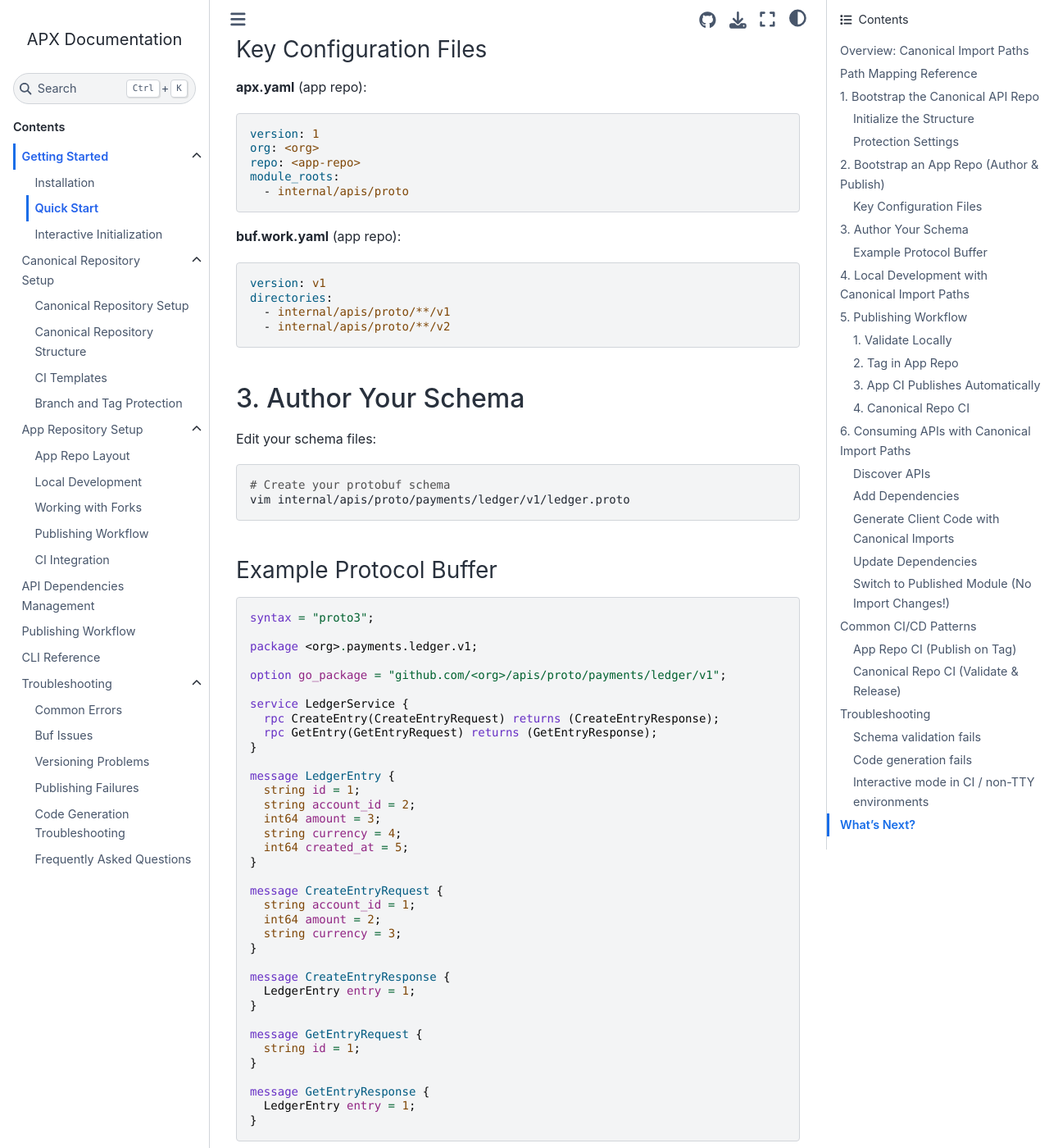
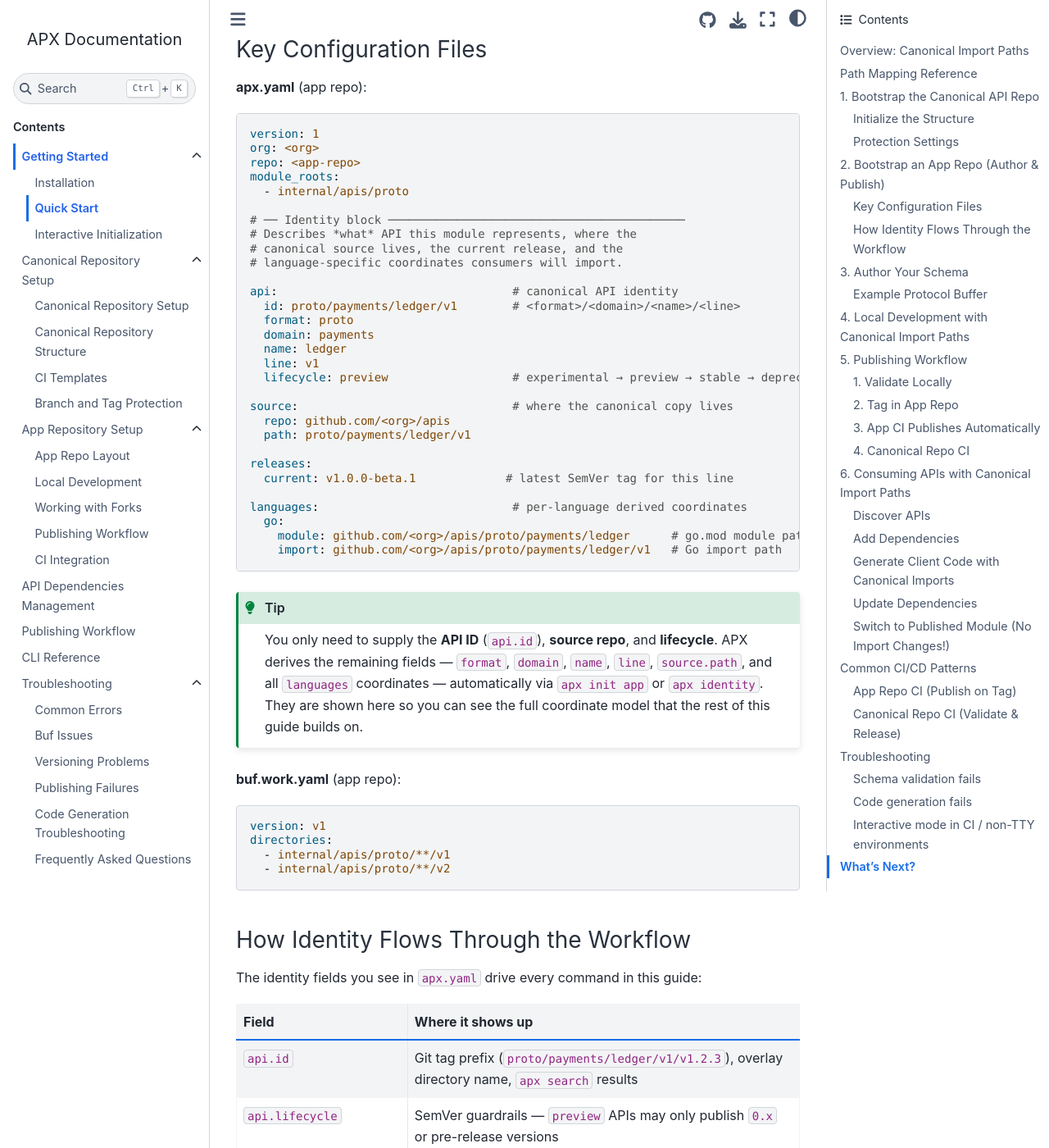
Before and after one commit to infobloxopen/apx, a Sphinx documentation site: the page built from docs/getting-started/quickstart.md, in a window 1280 px wide and 1400 px high, scrolled down 2725 px. Shown: the whole window at 82% size. Built offline with Sphinx 7.4.7 and the Sphinx Book theme 1.1.4, drawn with Linux system fonts in a browser that asks for light colours; some of the changed text lies outside the part shown.

Commit message:
docs(quickstart): add identity model fields to apx.yaml example
Expand the app-repo apx.yaml snippet to include the full identity
block (api, source, releases, languages) so readers learn the richer
coordinate model alongside org/repo/module_roots.

Add a tip callout explaining that only api.id, source repo, and
lifecycle are required — APX derives the rest automatically.

Add 'How Identity Flows Through the Workflow' table connecting each
field to the commands and patterns used later in the guide.

````diff
--- a/docs/getting-started/quickstart.md
+++ b/docs/getting-started/quickstart.md
@@ -110,7 +110,40 @@ org: <org>
 repo: <app-repo>
 module_roots:
   - internal/apis/proto
+
+# ── Identity block ───────────────────────────────────────────
+# Describes *what* API this module represents, where the
+# canonical source lives, the current release, and the
+# language-specific coordinates consumers will import.
+
+api:                                  # canonical API identity
+  id: proto/payments/ledger/v1        # <format>/<domain>/<name>/<line>
+  format: proto
+  domain: payments
+  name: ledger
+  line: v1
+  lifecycle: preview                  # experimental → preview → stable → deprecated → sunset
+
+source:                               # where the canonical copy lives
+  repo: github.com/<org>/apis
+  path: proto/payments/ledger/v1
+
+releases:
+  current: v1.0.0-beta.1             # latest SemVer tag for this line
+
+languages:                            # per-language derived coordinates
+  go:
+    module: github.com/<org>/apis/proto/payments/ledger      # go.mod module path
+    import: github.com/<org>/apis/proto/payments/ledger/v1   # Go import path
 ```
+
+:::{tip}
+You only need to supply the **API ID** (`api.id`), **source repo**, and **lifecycle**.
+APX derives the remaining fields — `format`, `domain`, `name`, `line`,
+`source.path`, and all `languages` coordinates — automatically via
+`apx init app` or `apx identity`.  They are shown here so you can see
+the full coordinate model that the rest of this guide builds on.
+:::
 
 **buf.work.yaml** (app repo):
 ```yaml
@@ -119,6 +152,18 @@ directories:
   - internal/apis/proto/**/v1
   - internal/apis/proto/**/v2
 ```
+
+### How Identity Flows Through the Workflow
+
+The identity fields you see in `apx.yaml` drive every command in this guide:
+
+| Field | Where it shows up |
+|-------|-------------------|
+| `api.id` | Git tag prefix (`proto/payments/ledger/v1/v1.2.3`), overlay directory name, `apx search` results |
+| `api.lifecycle` | SemVer guardrails — `preview` APIs may only publish `0.x` or pre-release versions |
+| `source.repo` + `source.path` | Target for `apx publish` PRs; base path in the canonical repo |
+| `languages.go.module` | `go.mod` synthesised during `apx gen go` and overlay setup |
+| `languages.go.import` | The import path your application code uses — unchanged from local dev through production |
 
 ## 3. Author Your Schema
 
````
